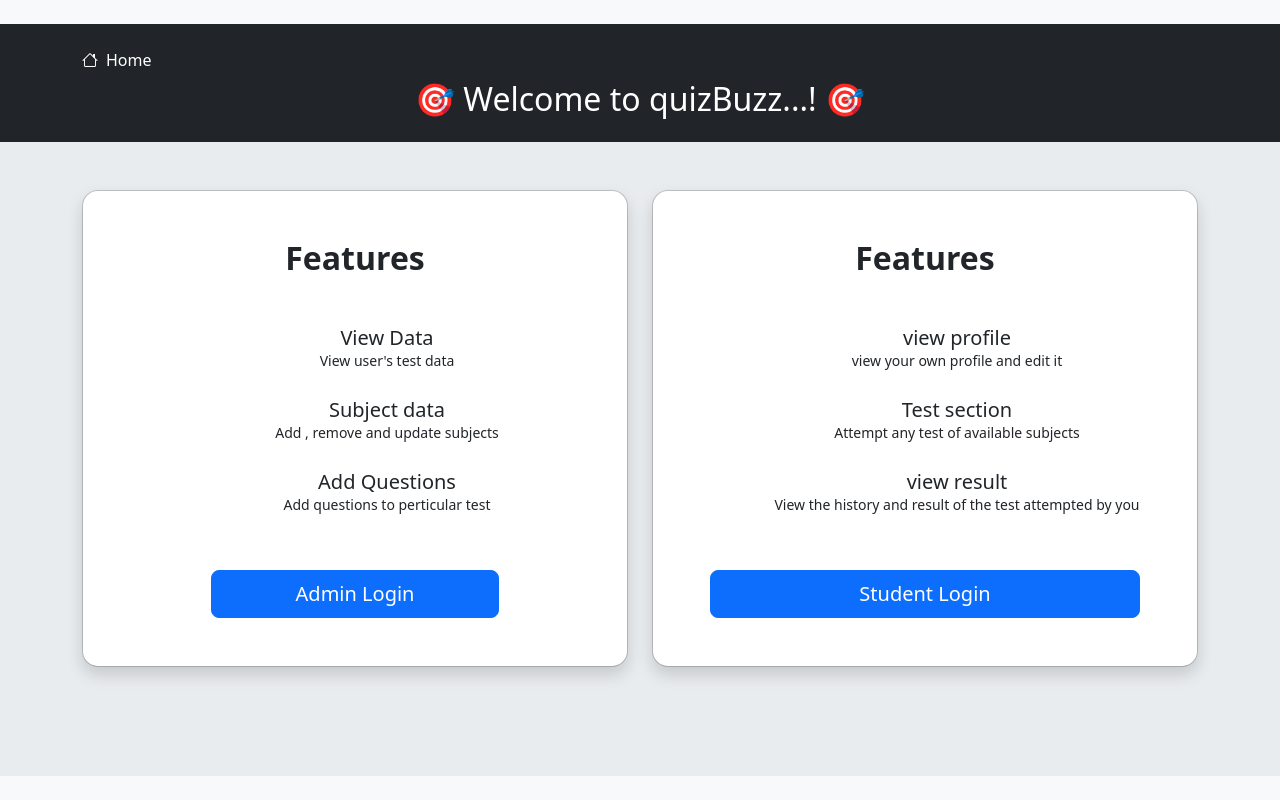
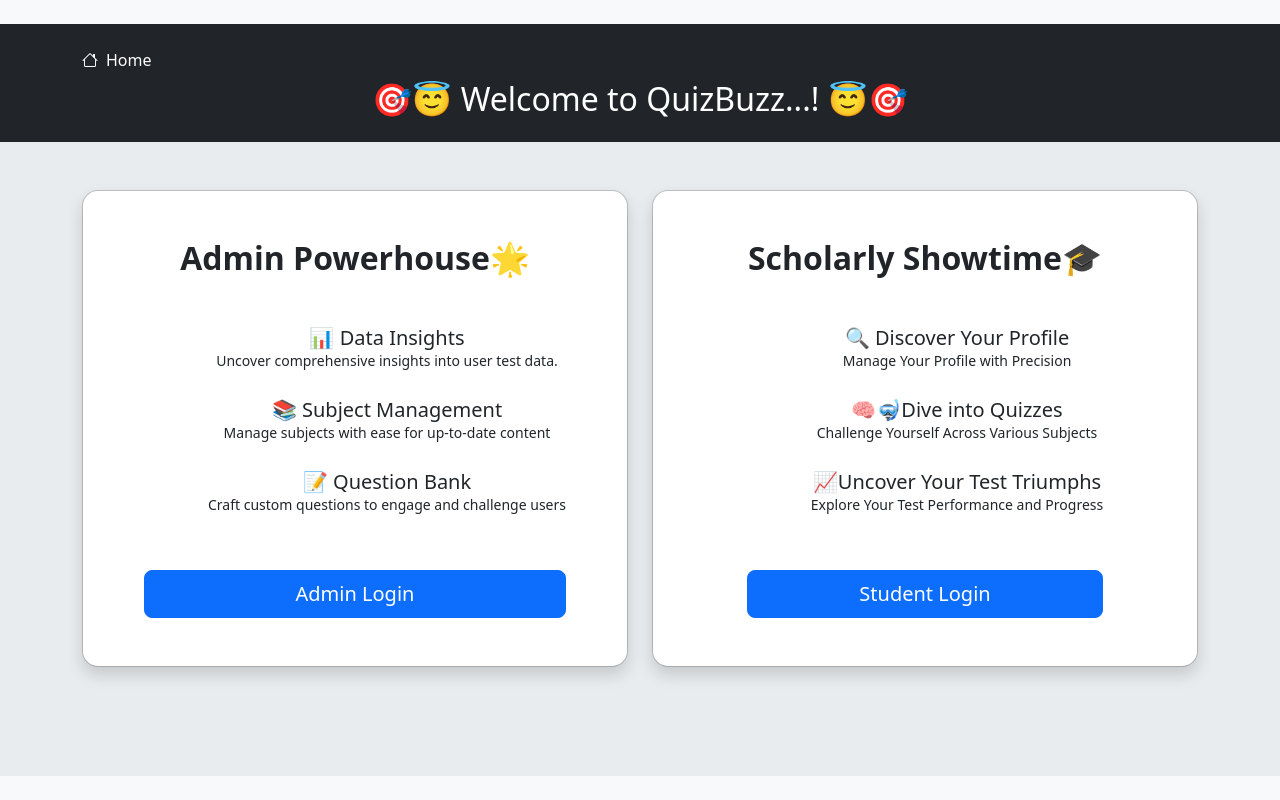
Before and after one commit to Shraddhamali2104/QuizProject2, a Flask app: page /logout in a window 1280 px wide. Run offline with Flask 3, Linux system fonts and the light colour scheme.

```diff
--- a/templates/main.html
+++ b/templates/main.html
@@ -9,7 +9,8 @@ main template
 {% endblock %}
 {% block header %}
 <div class="container text-center">
-    <h2> 🎯 Welcome to quizBuzz...! 🎯 <h2>
+    <h2> 🎯😇 Welcome to QuizBuzz...! 😇🎯 <h2>
+
 </div>
 {% endblock %}
 
@@ -26,7 +27,7 @@ main template
 
                     <div class="modal-content rounded-4 shadow justify-content-center align-items-center">
                         <div class="modal-body p-5 ">
-                            <h2 class="fw-bold mb-0">Features</h2>
+                            <h2 class="fw-bold mb-0">Admin Powerhouse🌟</h2>
 
                             <ul class="d-grid gap-4 my-5 list-unstyled small justify-content-center ">
                                 <li class="d-flex gap-3 justify-content-center">
@@ -34,8 +35,8 @@ main template
                                         <use xlink:href="#grid-fill"></use>
                                     </svg>
                                     <div>
-                                        <h5 class="mb-0">View Data</h5>
-                                        View user's test data
+                                        <h5 class="mb-0">📊 Data Insights</h5>
+                                        Uncover comprehensive insights into user test data.
                                     </div>
                                 </li>
                                 <li class="d-flex gap-3 justify-content-center">
@@ -43,8 +44,8 @@ main template
                                         <use xlink:href="#bookmark-star"></use>
                                     </svg>
                                     <div>
-                                        <h5 class="mb-0">Subject data</h5>
-                                        Add , remove and update subjects
+                                        <h5 class="mb-0">📚 Subject Management</h5>
+                                        Manage subjects with ease for up-to-date content
                                     </div>
                                 </li>
 
@@ -53,8 +54,10 @@ main template
                                         <use xlink:href="#film"></use>
                                     </svg>
                                     <div>
-                                        <h5 class="mb-0">Add Questions</h5>
-                                        Add questions to perticular test
+                                        <h5 class="mb-0">📝 Question Bank</h5>
+                                        Craft custom questions to engage and challenge users
+
+
                                     </div>
                                 </li>
                             </ul>
@@ -69,7 +72,7 @@ main template
 
                     <div class="modal-content rounded-4 shadow justify-content-center align-items-center">
                         <div class="modal-body p-5 ">
-                            <h2 class="fw-bold mb-0">Features</h2>
+                            <h2 class="fw-bold mb-0">Scholarly Showtime🎓</h2>
 
                             <ul class="d-grid gap-4 my-5 list-unstyled small">
                                 <li class="d-flex gap-3 justify-content-center">
@@ -77,8 +80,8 @@ main template
                                         <use xlink:href="#grid-fill"></use>
                                     </svg>
                                     <div>
-                                        <h5 class="mb-0">view profile</h5>
-                                        view your own profile and edit it
+                                        <h5 class="mb-0">🔍 Discover Your Profile</h5>
+                                        Manage Your Profile with Precision
                                     </div>
                                 </li>
                                 <li class="d-flex gap-3 justify-content-center">
@@ -86,8 +89,8 @@ main template
                                         <use xlink:href="#bookmark-star"></use>
                                     </svg>
                                     <div>
-                                        <h5 class="mb-0">Test section</h5>
-                                        Attempt any test of available subjects
+                                        <h5 class="mb-0">🧠🤿Dive into Quizzes</h5>
+                                        Challenge Yourself Across Various Subjects
                                     </div>
                                 </li>
                                 <li class="d-flex gap-3 justify-content-center">
@@ -95,8 +98,8 @@ main template
                                         <use xlink:href="#film"></use>
                                     </svg>
                                     <div>
-                                        <h5 class="mb-0">view result</h5>
-                                        View the history and result of the test attempted by you
+                                        <h5 class="mb-0">📈Uncover Your Test Triumphs</h5>
+                                        Explore Your Test Performance and Progress
                                     </div>
                                 </li>
                             </ul>
```
Also changed, not shown: templates/test_section/instructions.html (+25 -8 lines), templates/test_section/result.html (+22 -9 lines).
